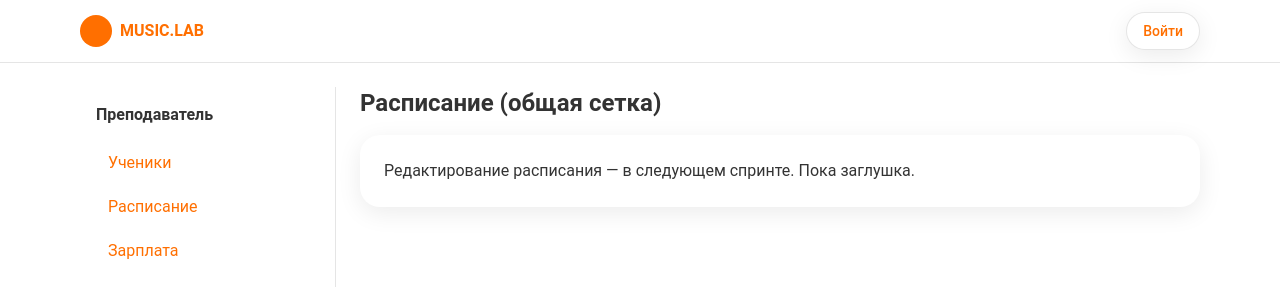
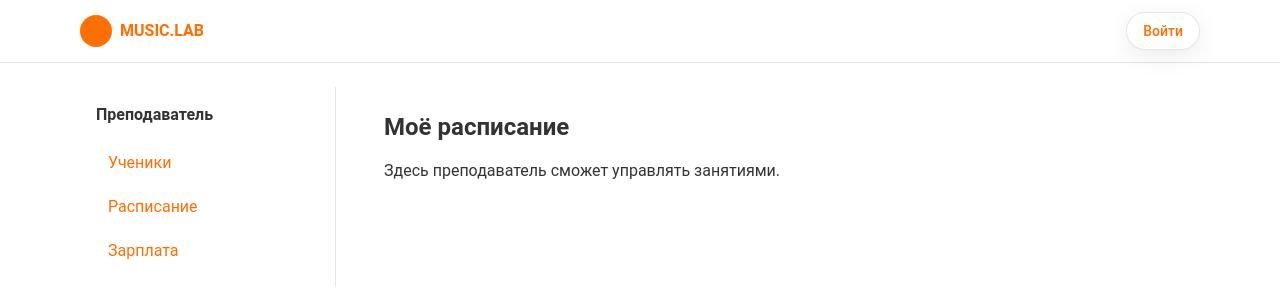
Before and after one commit to Vetamusiclab/app-final, a Next.js app: page /teacher/schedule in a window 1280 px wide. Shown: the top 300 px of the page. Built offline with nearby package versions, Linux system fonts and the light colour scheme.

Commit message:
Update page.tsx

```diff
--- a/app/teacher/schedule/page.tsx
+++ b/app/teacher/schedule/page.tsx
@@ -1,8 +1,10 @@
-export default function TeacherSchedule(){
+export const dynamic = "force-dynamic";
+
+export default function TeacherSchedulePage() {
   return (
-    <div className="space-y-4">
-      <h2 className="text-2xl font-semibold">Расписание (общая сетка)</h2>
-      <div className="card">Редактирование расписания — в следующем спринте. Пока заглушка.</div>
+    <div className="p-6">
+      <h1 className="text-2xl font-semibold mb-4">Моё расписание</h1>
+      <p>Здесь преподаватель сможет управлять занятиями.</p>
     </div>
   );
 }
```
